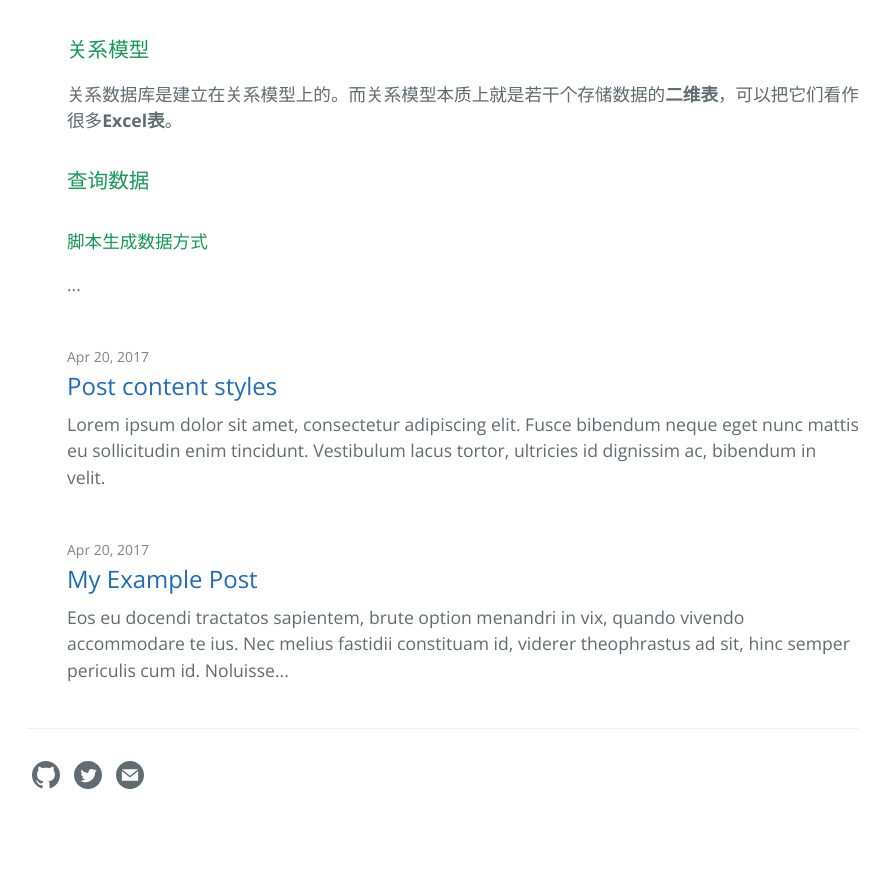
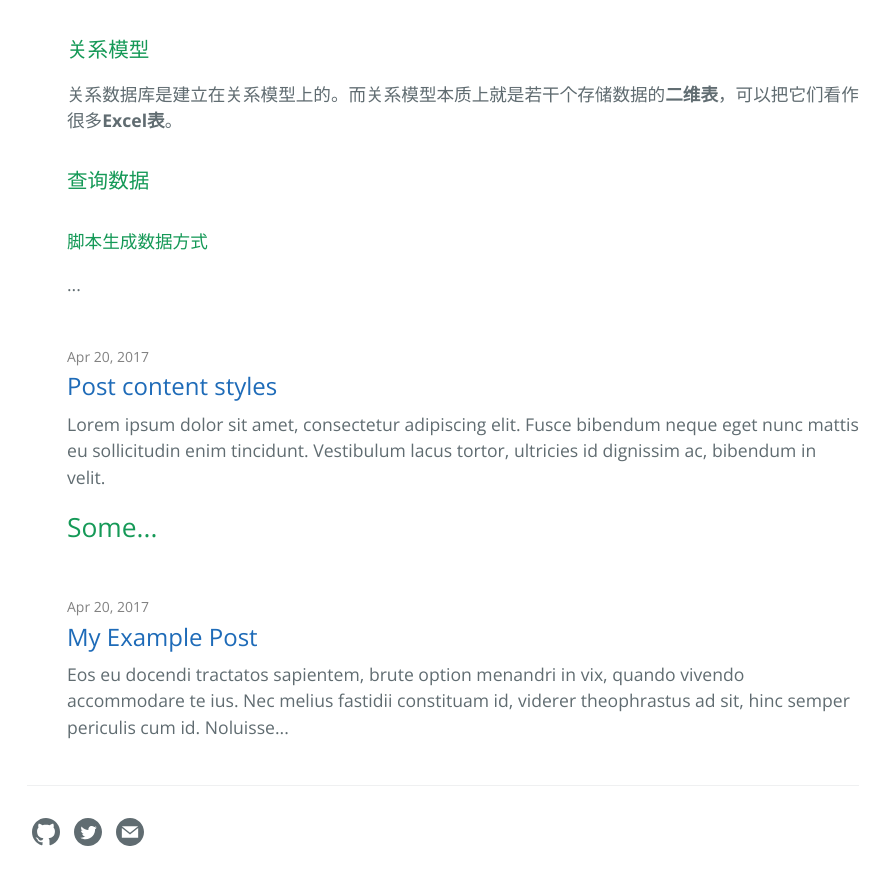
Before and after one commit to BUAADreamer/BUAADreamer-blog-hello, a Jekyll site: the page built from index.md, in a window 1280 px wide and 900 px high, scrolled down 1029 px. Shown: the top 885 px of the window, without its empty margins (197-1086 px from the left). Built offline with Jekyll 4.4.1, drawn with Linux system fonts in a browser that asks for light colours; our own code applies the rules of GitHub Pages for plain Markdown files; before the commit the page ends 1872 px from its top, so only the background shows below that.

Commit message:
Update home.html

```diff
--- a/_layouts/home.html
+++ b/_layouts/home.html
@@ -21,7 +21,7 @@ layout: default
           <a class="post-link" href="{{ post.url | absolute_url }}" title="{{ post.title }}">{{ post.title | escape }}</a>
         </h2>
 
-        {{ post.excerpt | truncatewords: 30 }}
+        {{ post.content | truncatewords: 30 }}
       </li>
     {% endfor %}
   </ul>
```
